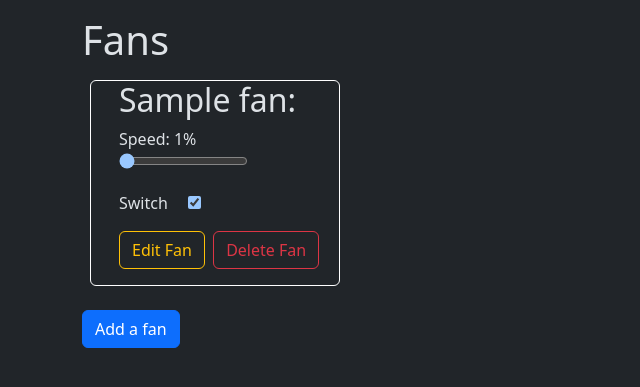
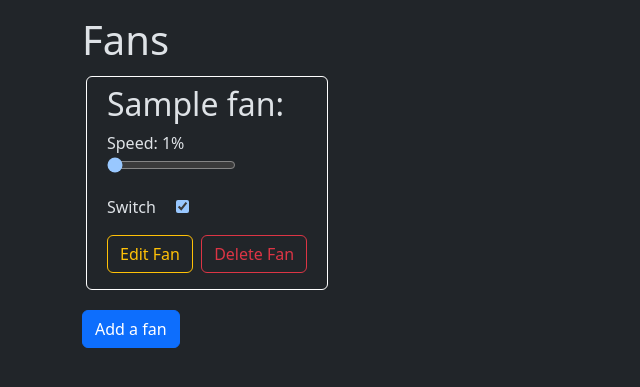
Before and after one commit to dmcgrandle/coolio, a Flask app: page /fans/ in a window 1280 px wide. Shown: the part 56-443 px from the top of the page, without its empty margins (0-640 px from the left). Run offline with Flask 3, Linux system fonts and the light colour scheme; tables that the repository leaves empty hold one stand-in row (values such as "Sample post"); parts of the project's set-up code (start-up, migrations or seed data) failed here and were passed over; some libraries are stand-ins or nearby versions.

Commit message:
fans updated

```diff
--- a/app/fans/forms.py
+++ b/app/fans/forms.py
@@ -3,15 +3,26 @@ from wtforms import DecimalRangeField, DecimalField, BooleanField, StringField,
 from wtforms.validators import DataRequired
 from decimal import ROUND_HALF_UP
 
+def coerce_bool(value):
+    test = value == 'Yes' or value == True
+    return test
+
 class EditFanForm(FlaskForm):
     disp_title = StringField('Display Title')
     name = StringField('Name', validators=[DataRequired()])
     id = IntegerField('Serial', validators=[DataRequired()])
-    has_swtch = SelectField('Pi can swtch fan power', choices=[(False, ''), (True, 'Yes'), (False, 'No')], validate_choice=False, coerce=bool)
+    has_swtch = SelectField('Pi can swtch fan power',
+                            choices=['', 'Yes', 'No'],
+                            validate_choice=False,
+                            coerce=lambda x: x == 'Yes' or x == True)
     swtch_pin = IntegerField('GPIO PIN used for switch', validators=[DataRequired()])
-    has_pwm = SelectField('Pi can control speed via PWM', choices=[(False, ''), (True, 'Yes'), (False, 'No')], validate_choice=False, coerce=bool)
+    has_pwm = SelectField('Pi can control speed via PWM',
+                          choices=['', 'Yes', 'No'],
+                          validate_choice=False,
+                          coerce=lambda x: x == 'Yes' or x == True)
     pwm_pin = IntegerField('GPIO PIN used for PWM', validators=[DataRequired()])
-    submit = SubmitField('Save Fan')
+    cancel = SubmitField('Cancel', render_kw={'class': 'btn btn-outline-secondary'})
+    save = SubmitField('Save Fan', render_kw={'class': 'btn btn-outline-primary'})
 
 class FanForm(FlaskForm):
     name = HiddenField('Name')
--- a/app/fans/routes.py
+++ b/app/fans/routes.py
@@ -32,7 +32,7 @@ def new_fan():
       db.session.add(fan)
       db.session.commit()
       flash('Created new fan {}'.format(fan.name))
-      return redirect(url_for('fans.fans_index'))
+      return redirect(url_for('.fans_index'))
     return render_template('edit_fan.html', title='New Fan', form=form)
 
 @bp.route('/edit_fan', methods=['GET', 'POST'])
@@ -44,6 +44,7 @@ def edit_fan():
        #todo: handle errors better
     form = EditFanForm(obj=fan, disp_title='Edit Fan')
     if form.validate_on_submit():
+      if form.cancel.data: return redirect(url_for('.fans_index'))
       fan.copy_from_form(form)
       db.session.commit()
       flash('Edited fan {}'.format(fan.name))
--- a/app/fans/templates/edit_fan.html
+++ b/app/fans/templates/edit_fan.html
@@ -2,7 +2,7 @@
 
 {% block content %}
     <h1>{{ form.disp_title.data }}</h1>
-    <div class="mx-1 shadow-5-strong border border-white rounded" style="max-width: 400px">
+    <div class="mx-1 shadow-5-strong border border-white rounded" style="width: 410px">
       <form class="mx-auto ms-3" name="form" action="" method="post">
         {{ form.hidden_tag() }}
         <p>
@@ -35,7 +35,7 @@
           <span style="color: red;">[{{ error }}]</span>
           {% endfor %}
         </p>
-        <p>{{ form.submit() }}</p>
+        <p>{{ form.cancel }} <span class="ms-1">{{ form.save }}</span></p>
     </form>
     </div>
 
--- a/app/fans/templates/fans_index.html
+++ b/app/fans/templates/fans_index.html
@@ -3,10 +3,10 @@
 {% block content %}
     <h1>Fans</h1>
     <div class="container">
-        <div class="row">
+        <div class="row row-cols-auto">
             {% for form in forms %}
-            <div class="col m-2 shadow-5-strong border border-white rounded" style="max-width: 250px">
-                <form class="mx-auto ms-3" name="{{ form.name.data }}" action="" method="post">
+            <div class="col m-1 shadow-5-strong border border-white rounded">
+                <form class="m-2" name="{{ form.name.data }}" action="" method="post">
                     {{ form.hidden_tag() }}
                     <h2>{{ form.name.data }}: <span class="invisible">{{ form.name(size=1) }}</span></h2>
                     <p>
--- a/app/models.py
+++ b/app/models.py
@@ -59,7 +59,8 @@ class Fan(db.Model):
         for key, value in form.data.items():
           if hasattr(self, key):
             setattr(self, key, value)
-        self.speed = round(self.speed) # workaround because DecimalRangeField can't coerce to int
+        if self.speed:
+          self.speed = round(self.speed) # workaround because DecimalRangeField can't coerce to int
         return self
 
 class SpeedChange(db.Model):
--- a/app/sensors/templates/sensors_index.html
+++ b/app/sensors/templates/sensors_index.html
@@ -5,8 +5,8 @@
     <div class="container">
         <div class="row">
             {% for form in forms %}
-            <div class="col m-2 shadow-5-strong border border-white rounded" style="max-width: 300px">
-                <h2 class="m-1">{{ form.name.data }}:</h2>
+            <div class="col m-1 shadow-5-strong border border-white rounded">
+                <h2 class="m-2">{{ form.name.data }}:</h2>
                 <form class="mx-auto ms-3" name="{{ form.name.data }}" action="" method="post">
                     {{ form.hidden_tag() }}
                     <h5>Latest Reading:</h5>
--- a/app/templates/automations.html
+++ b/app/templates/automations.html
@@ -5,10 +5,10 @@
     <div class="container">
         <div class="row">
             {% for form in forms %}
-            <div class="col m-2 shadow-5-strong border border-white rounded" style="max-width: 370px">
-                <h2 class="m-1">{{ form.name.data }}:</h2>
-                <form class="mx-auto ms-3" name="{{ form.name.data }}" action="" method="post">
+            <div class="col m-1 shadow-5-strong border border-white rounded">
+                <form class="m-2" name="{{ form.name.data }}" action="" method="post">
                     {{ form.hidden_tag() }}
+                    <h2 class="m-1">{{ form.name.data }}:</h2>
                     <h5>Temp Sensor: <span>{{ form.sensor_name.data }}</span></h5>
                     <h5>Fan: <span>{{ form.fan_name.data }}</span></h5>
                     <h5>Automation details:</h5>
```
